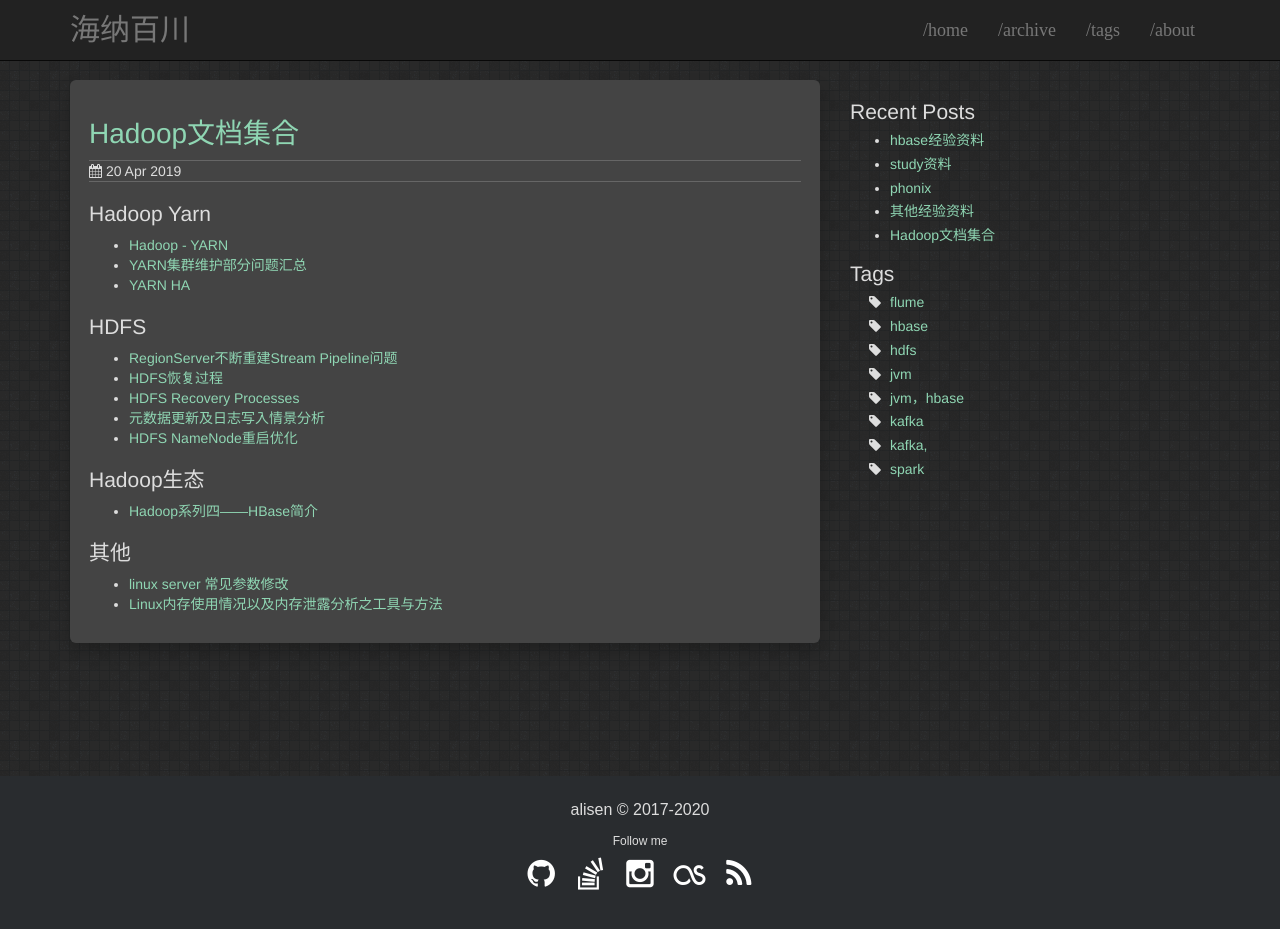
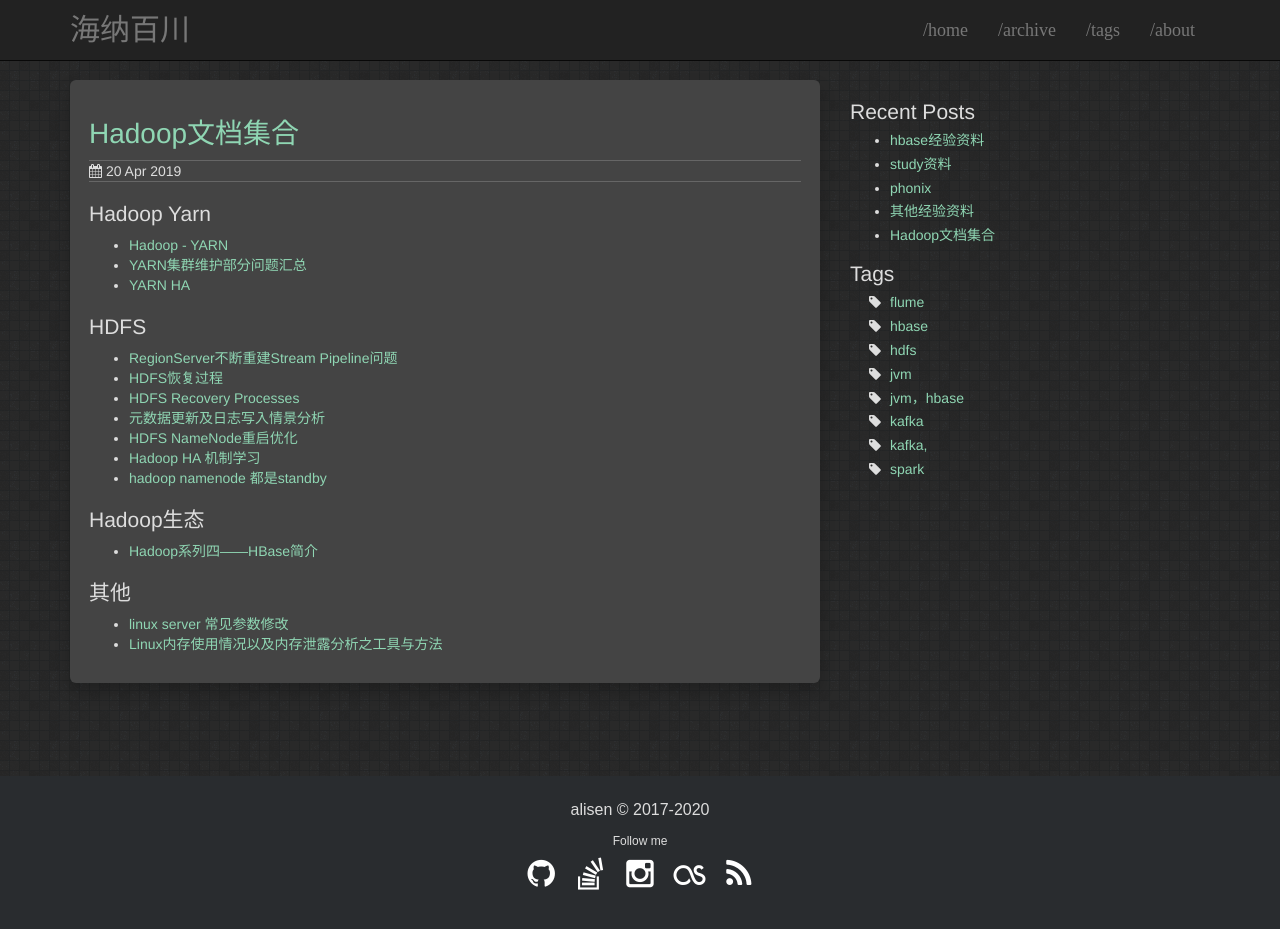
Before and after one commit to igithu/summary, a Jekyll site: the page built from _posts/2019-04-20-hadoop-doc.md, in a window 1280 px wide and 953 px high. Shown: the top 929 px of the window. Built offline with Jekyll 4.4.1, drawn with Linux system fonts in a browser that asks for light colours.

Commit message:
Update 2019-04-20-hadoop-doc.md

```diff
--- a/_posts/2019-04-20-hadoop-doc.md
+++ b/_posts/2019-04-20-hadoop-doc.md
@@ -18,6 +18,8 @@ date: 2019-04-20
 * [HDFS Recovery Processes](https://github.com/mattshma/bigdata/blob/master/hadoop/hdfs/hdfs_recovery.md)
 * [元数据更新及日志写入情景分析](https://www.cnblogs.com/melburg/articles/2620706.html)
 * [HDFS NameNode重启优化](https://tech.meituan.com/2017/03/17/namenode-restart-optimization.html)
+* [Hadoop HA 机制学习 ](https://cloud.tencent.com/developer/article/1006133)
+* [hadoop namenode 都是standby ](http://blog.51yip.com/hadoop/2097.html)
 
 
 
```
